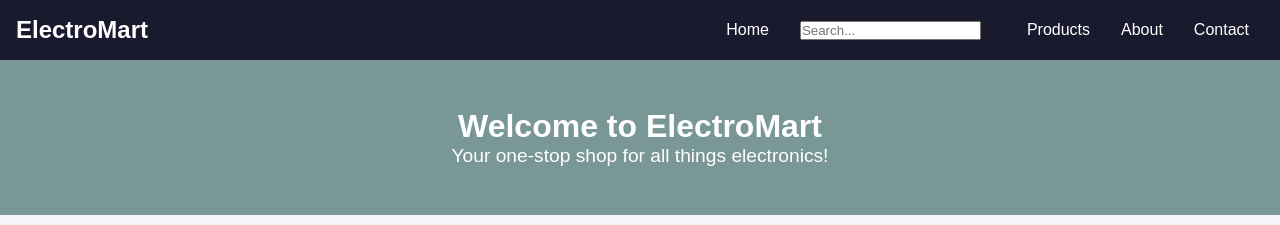
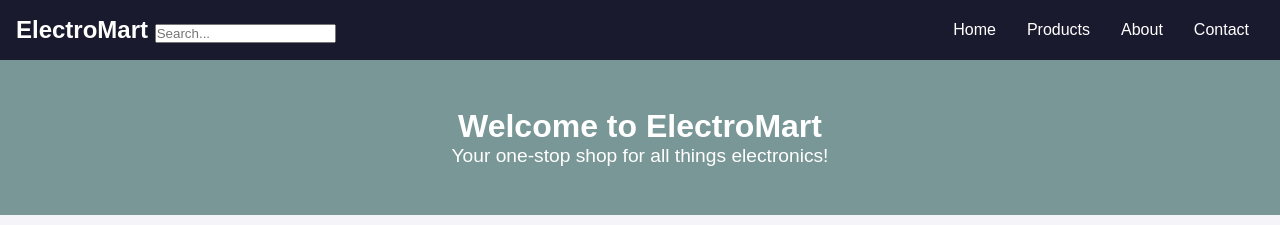
Before and after one commit to lSEMBA/WEB-project, a plain HTML site: page gpt.html in a window 1280 px wide. Shown: the top 225 px of the page. Drawn offline with Linux system fonts and the light colour scheme.

Commit message:
Update gpt.html

```diff
--- a/gpt.html
+++ b/gpt.html
@@ -121,12 +121,13 @@
 <body>
     <!-- Header -->
     <header>
-        <h1>ElectroMart</h1>
+        <h1>ElectroMart <input list="pro" name="pro" placeholder="Search..." />
+        </h1>
+
         <nav>
             <div>
                 <ul>
                     <li><a href="#">Home</a></li>
-                    <li><input list="pro" name="pro" placeholder="Search..." /></li>
                     <li><a href="#">Products</a></li>
                     <li><a href="#">About</a></li>
                     <li><a href="#">Contact</a></li>
```
